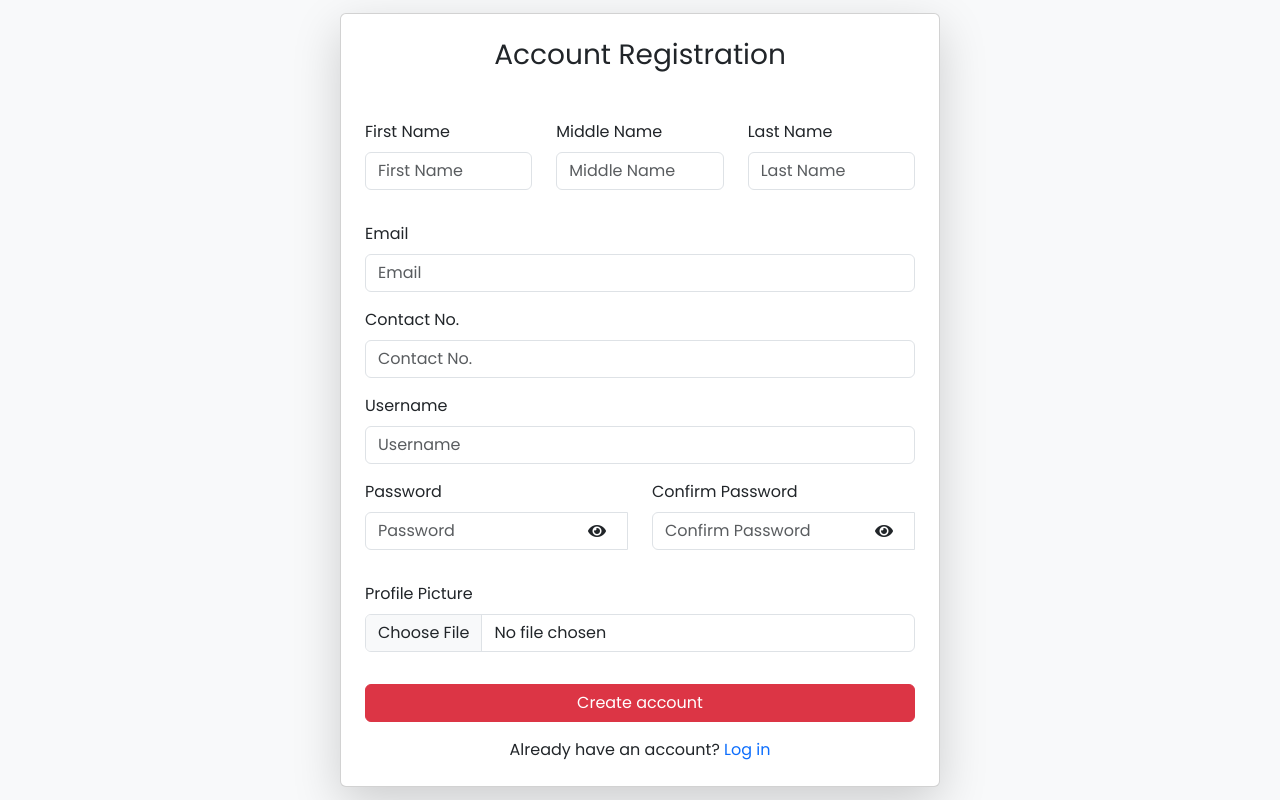
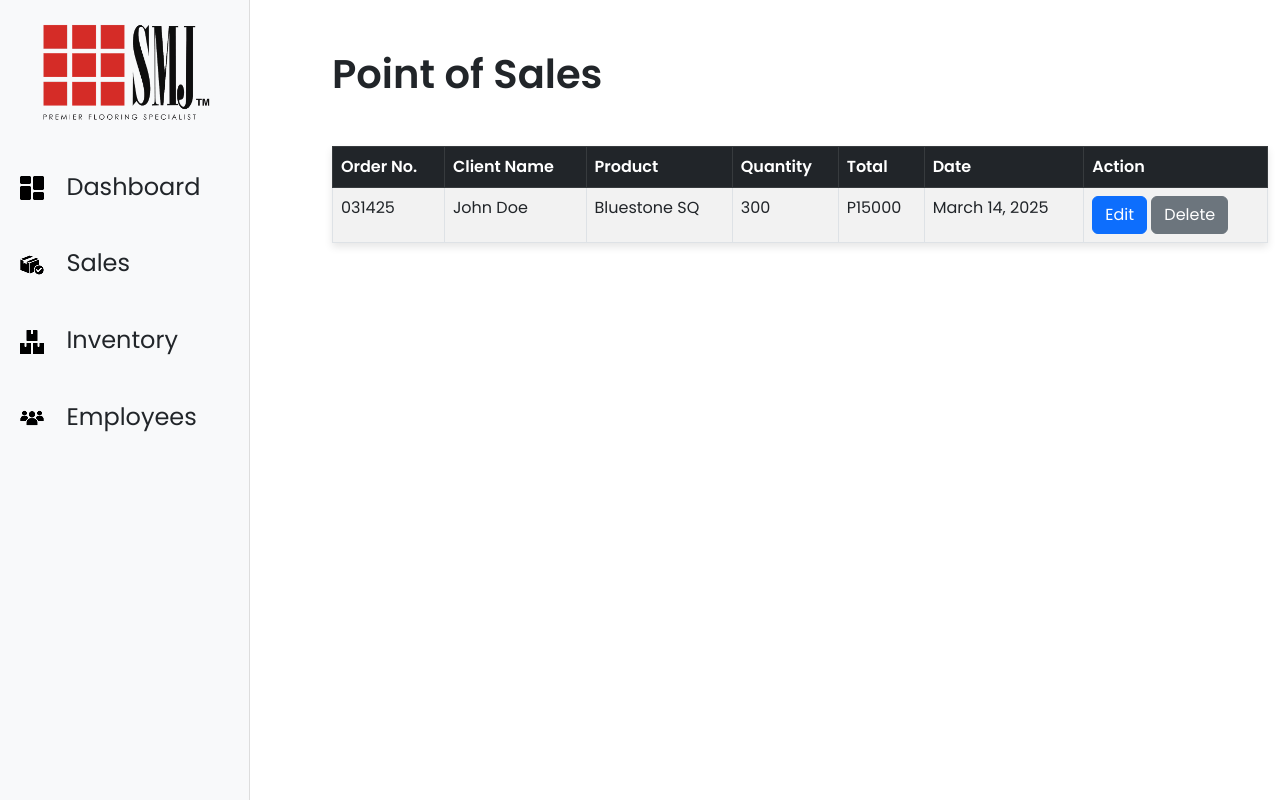
Before and after one commit to migo3ol/SMJFurnishingsPh, a PHP site: page /practice.php in a window 1280 px wide. Run offline with PHP 8.4, Linux system fonts and the light colour scheme; some libraries are stand-ins or nearby versions.

Commit message:
added new files

```diff
--- a/practice.php
+++ b/practice.php
@@ -1,140 +1,65 @@
-<?php
-include 'database.php';
-
-$message = '';
-
-if ($_SERVER["REQUEST_METHOD"] == "POST") {
-    $firstname = $_POST['firstname'];
-    $middlename = $_POST['middlename'];
-    $surname = $_POST['surname'];
-    $email = $_POST['email'];
-    $phone = $_POST['phone'];
-    $username = $_POST['username'];
-    $password = password_hash($_POST['password'], PASSWORD_DEFAULT); // Hash the password for security
-
-    // Handle file upload
-    $pfp = null;
-    if (isset($_FILES['pfp']) && $_FILES['pfp']['error'] == 0) {
-        $pfp = 'uploads/' . basename($_FILES['pfp']['name']);
-        move_uploaded_file($_FILES['pfp']['tmp_name'], $pfp);
-    }
-
-    // Prepare and bind
-    $stmt = $conn->prepare("INSERT INTO user_admins (firstname, middlename, surname, email, phone, username, password, pfp) VALUES (?, ?, ?, ?, ?, ?, ?, ?)");
-    $stmt->bind_param("ssssssss", $firstname, $middlename, $surname, $email, $phone, $username, $password, $pfp);
-
-    // Execute the statement
-    if ($stmt->execute()) {
-        $message = "New record created successfully";
-    } else {
-        $message = "Error: " . $stmt->error;
-    }
-
-    // Close the statement and connection
-    $stmt->close();
-    $conn->close();
-}
-?>
-
 <!DOCTYPE html>
 <html lang="en">
 <head>
     <meta charset="UTF-8">
     <meta name="viewport" content="width=device-width, initial-scale=1.0">
-    <title>SMJF Registration</title>
+    <title>Products | SMJ Furnishings</title>
+    <!-- Bootstrap -->
     <link rel="stylesheet" href="https://cdn.jsdelivr.net/npm/bootstrap@5.3.0/dist/css/bootstrap.min.css">
-    <link rel="stylesheet" href="https://cdnjs.cloudflare.com/ajax/libs/font-awesome/5.15.4/css/all.min.css">
+
+    <!-- Font -->
     <link href="https://fonts.googleapis.com/css2?family=Poppins:wght@300;400;600&display=swap" rel="stylesheet">
-    <link rel="stylesheet" href="index.css">
     <style>
         body {
             font-family: 'Poppins', sans-serif;
         }
-        .password-container {
-            position: relative;
+        .container {
+            margin-top: 50px;
         }
-        .toggle-password {
-            background: transparent;
-            border: none;
-            cursor: pointer;
+        .table {
+            box-shadow: 0px 4px 8px rgba(0, 0, 0, 0.1);
         }
+
     </style>
 </head>
-<body class="d-flex justify-content-center align-items-center vh-100 bg-light">
-    <div class="card p-4 shadow-lg" style="width: 600px;">
-        <h3 class="text-center mb-5">Account Registration</h3>
+<body>
+    <div class="d-flex">
+        <div class="col-md-3">
+            <?php include 'side_navbar.php'; ?>
+        </div>
+        <div class="container col-md-9 ms-auto">
+            <h1 class="mb-5 fw-bold">Point of Sales</h1>
+            <table class="table table-bordered table-striped">
+                <thead class="table-dark">
+                    <tr>
+                        <th>Order No.</th>
+                        <th>Client Name</th>
+                        <th>Product</th>
+                        <th>Quantity</th>
+                        <th>Total</th>
+                        <th>Date</th>
+                        <th>Action</th>
 
-        <?php if ($message): ?>
-            <div class="alert alert-info"><?php echo $message; ?></div>
-        <?php endif; ?>
+                    </tr>
+                </thead>
+                <tbody>
+                    <tr>
+                        <td>031425</td>
+                        <td>John Doe</td>
+                        <td>Bluestone SQ</td>
+                        <td>300</td>
+                        <td>P15000</td>
+                        <td>March 14, 2025</td>
+                        <td><button class="btn btn-primary">Edit</button>
+                        <button class="btn btn-secondary">Delete</button></td>
 
-        <!-- Registration Form -->
-        <form action="register.php" method="POST" enctype="multipart/form-data">
-            <div class="row mb-3">
-                <div class="col-md-4">
-                    <label for="firstName" class="form-label">First Name</label>
-                    <input type="text" class="form-control mb-3" id="firstName" name="firstname" placeholder="First Name" required>
-                </div>
-                <div class="col-md-4">
-                    <label for="middleName" class="form-label">Middle Name</label>
-                    <input type="text" class="form-control mb-3" id="middleName" name="middlename" placeholder="Middle Name">
-                </div>
-                <div class="col-md-4">
-                    <label for="lastName" class="form-label">Last Name</label>
-                    <input type="text" class="form-control mb-3" id="lastName" name="surname" placeholder="Last Name" required>
-                </div>
-            </div>
-            <div class="mb-3">
-                <label for="email" class="form-label">Email</label>
-                <input type="email" class="form-control mb-3" id="email" name="email" placeholder="Email" required>
-            </div>
-            <div class="mb-3">
-                <label for="contactNo" class="form-label">Contact No.</label>
-                <input type="text" class="form-control mb-3" id="contactNo" name="phone" placeholder="Contact No." required>
-            </div>
-            <div class="mb-3">
-                <label for="username" class="form-label">Username</label>
-                <input type="text" class="form-control mb-3" id="username" name="username" placeholder="Username" required>
-            </div>
-            <div class="row mb-3">
-                <div class="col-md-6">
-                    <label for="password" class="form-label">Password</label>
-                    <div class="input-group mb-3">
-                        <input type="password" class="form-control" id="password" name="password" placeholder="Password" required>
-                        <button class="input-group-text toggle-password"><i class="fas fa-eye"></i></button>
-                    </div>
-                </div>
-                <div class="col-md-6">
-                    <label for="confirmPassword" class="form-label">Confirm Password</label>
-                    <div class="input-group mb-3">
-                        <input type="password" class="form-control" id="confirmPassword" name="confirmPassword" placeholder="Confirm Password" required>
-                        <button class="input-group-text toggle-password"><i class="fas fa-eye"></i></button>
-                    </div>
-                </div>
-            </div>
-            <div class="mb-3">
-                <label for="pfp" class="form-label">Profile Picture</label>
-                <input type="file" class="form-control" id="pfp" name="pfp">
-            </div>
-            <button type="submit" class="btn btn-danger w-100 mt-3">Create account</button>
-            <div class="text-center mt-3">
-                Already have an account? <a href="login.php" class="text-decoration-none">Log in</a>
-            </div>
-        </form>
+                    </tr>
+                </tbody>
+            </table>
+        </div>
     </div>
-    <script>
-        document.querySelectorAll('.toggle-password').forEach(item => {
-            item.addEventListener('click', function() {
-                let input = this.previousElementSibling;
-                if (input.type === "password") {
-                    input.type = "text";
-                    this.querySelector('i').classList.replace("fa-eye", "fa-eye-slash");
-                } else {
-                    input.type = "password";
-                    this.querySelector('i').classList.replace("fa-eye-slash", "fa-eye");
-                }
-            });
-        });
-    </script>
+
+    <!-- JS -->
+    <script src="https://cdn.jsdelivr.net/npm/bootstrap@5.3.0/dist/js/bootstrap.bundle.min.js"></script>
 </body>
 </html>
--- a/side_navbar.php
+++ b/side_navbar.php
@@ -37,15 +37,15 @@
         <!-- Sidebar -->
         <div class="sidebar d-flex flex-column">
             <img src="assets/navbar-logo1.png" alt="SMJ Logo" class="mb-5" width="100%">
-            <h4 href="#" class="text-dark mb-5"><i class="fas fa-home"></i> Dashboard</h4>
-            <h4 href="#" class="text-dark mb-5"><i class="fas fa-box"></i> Sales</h4>
-            <h4 href="#" class="text-dark mb-5" id="inventoryLink"><i class="fas fa-warehouse"></i> Inventory</h4>
+            <h4 href="#" class="text-dark mb-5"><img src="assets/dashboard.png" class="img-fluid me-3"></img> Dashboard</h4>
+            <h4 href="#" class="text-dark mb-5"><img src="assets/sales.png" class="img-fluid me-3"></img> Sales</h4>
+            <h4 href="#" class="text-dark mb-5" id="inventoryLink"><img src="assets/inventory.png" class="img-fluid me-3"></img> Inventory</h4>
             <div class="submenu" id="inventorySubmenu">
                 <h4 href="#" class="text-dark mb-5">Nylon Tiles</h4>
                 <h4 href="#" class="text-dark mb-5">Polypropylene Tiles</h4>
                 <h4 href="#" class="text-dark mb-5">Luxury Vinyl Tiles</h4>
             </div>
-            <h4 href="#" class="text-dark mb-5"><i class="fas fa-users"></i> Employees</h4>
+            <h4 href="#" class="text-dark mb-5"><img src="assets/employees.png" class="img-fluid me-3"></img> Employees</h4>
         </div>
     </div>
 
```
Also changed, not shown: sales.php (added, +65 -0 lines), assets/dashboard.png (added), assets/employees.png (added), assets/inventory.png (added), assets/sales.png (added).
